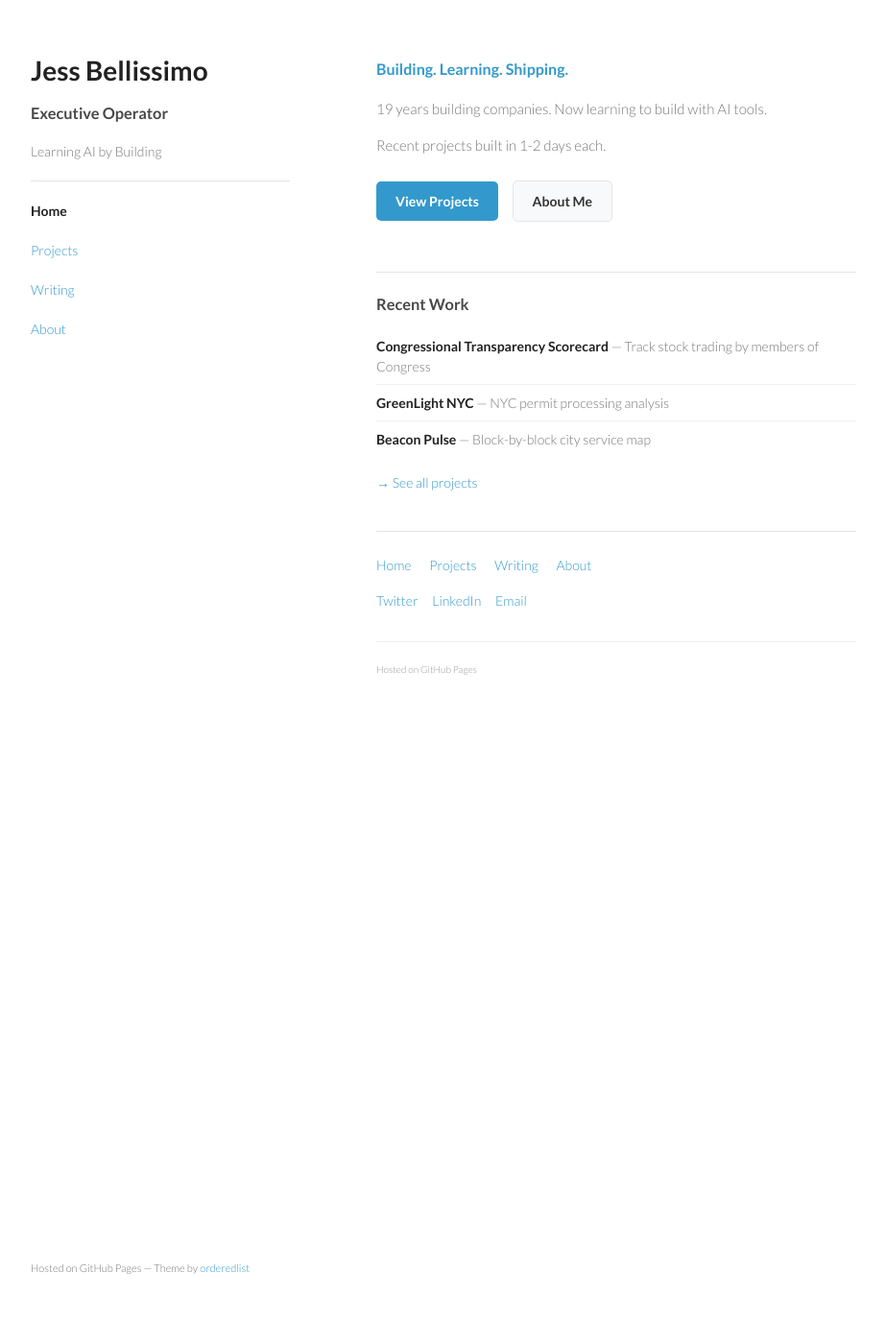
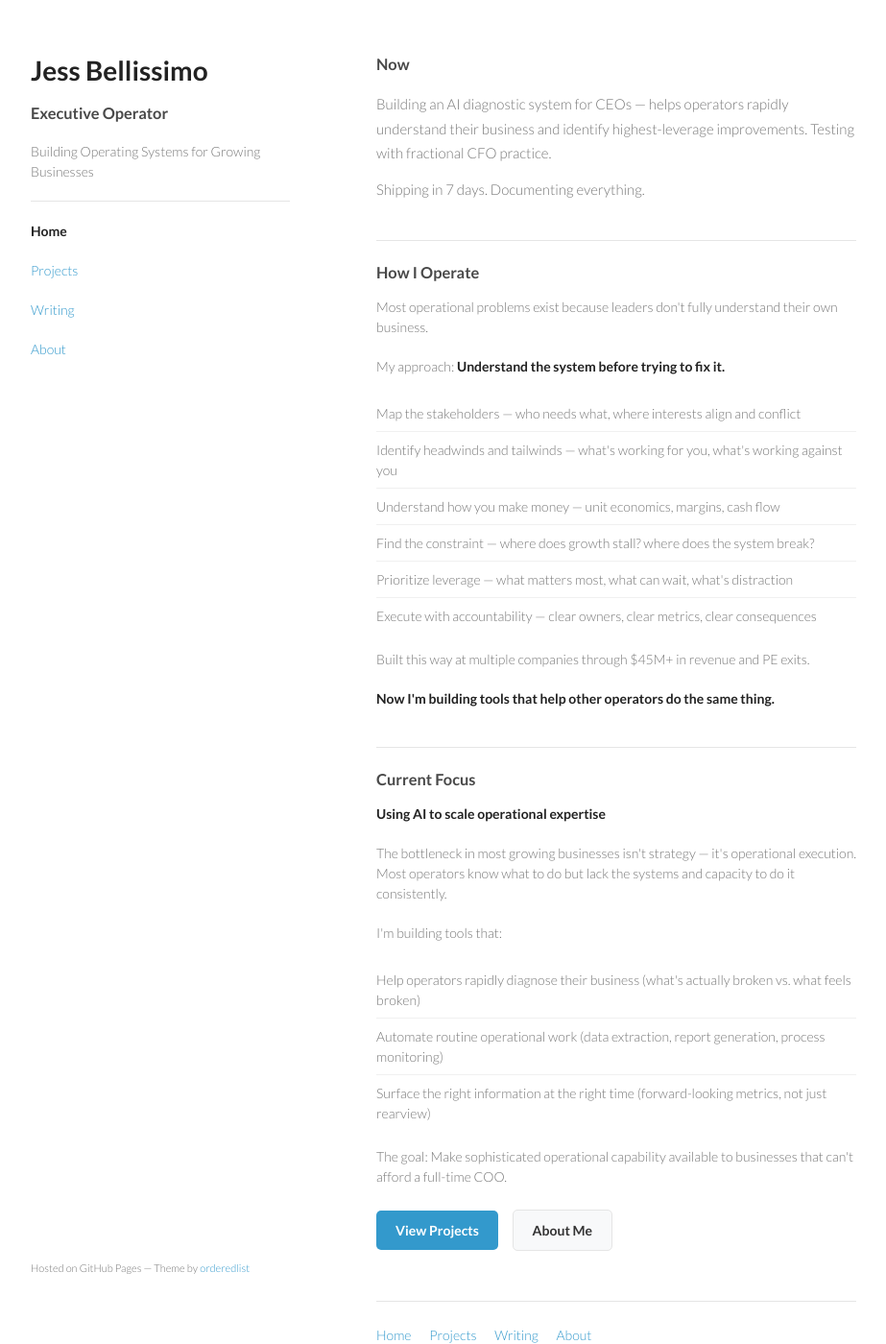
Before and after one commit to JBellissimo/jbellissimo.github.io, a Jekyll site: the page index.html, which Jekyll copies as it is, in a window 1280 px wide and 1400 px high. Shown: the whole window at 96% size, without its empty margins (178-1101 px from the left). Built offline with Jekyll 4.4.1, drawn with Linux system fonts in a browser that asks for light colours.

Commit message:
Pivot site messaging from civic tech to operational expertise and AI tools
- Update tagline across all pages to "Building Operating Systems for Growing Businesses"
- Add "Now" section on homepage highlighting AI CEO Advisor (shipping in 7 days)
- Add "How I Operate" section with 6 operational principles and track record
- Add "Current Focus" section about using AI to scale operational expertise
- Feature AI CEO Advisor project prominently on projects page
- Update about page to focus on operational expertise vs civic tech
- Move civic tech projects to "Previous Work" section

Co-Authored-By: Claude Sonnet 4.5 <noreply@anthropic.com>

```diff
--- a/index.html
+++ b/index.html
@@ -113,7 +113,7 @@
         <h3>
           <a name="who-i-am" class="anchor" href="#who-i-am"><span class="octicon octicon-link"></span></a>Executive Operator
         </h3>
-        <p>Learning AI by Building</p>
+        <p>Building Operating Systems for Growing Businesses</p>
         <hr/>
 
         <p class="view"><a href="/"><strong>Home</strong></a></p>
@@ -124,27 +124,58 @@
 
       <section>
         <div class="hero">
-          <p class="tagline">Building. Learning. Shipping.</p>
+          <h3>Now</h3>
           <p>
-            19 years building companies. Now learning to build with AI tools.
+            Building an AI diagnostic system for CEOs — helps operators rapidly understand their business and identify highest-leverage improvements. Testing with fractional CFO practice.
           </p>
           <p>
-            Recent projects built in 1-2 days each.
+            Shipping in 7 days. Documenting everything.
+          </p>
+        </div>
+
+        <div class="recent-work">
+          <h3>How I Operate</h3>
+          <p>
+            Most operational problems exist because leaders don't fully understand their own business.
+          </p>
+          <p>
+            My approach: <strong>Understand the system before trying to fix it.</strong>
+          </p>
+          <ul class="work-list">
+            <li>Map the stakeholders — who needs what, where interests align and conflict</li>
+            <li>Identify headwinds and tailwinds — what's working for you, what's working against you</li>
+            <li>Understand how you make money — unit economics, margins, cash flow</li>
+            <li>Find the constraint — where does growth stall? where does the system break?</li>
+            <li>Prioritize leverage — what matters most, what can wait, what's distraction</li>
+            <li>Execute with accountability — clear owners, clear metrics, clear consequences</li>
+          </ul>
+          <p>
+            Built this way at multiple companies through $45M+ in revenue and PE exits.
+          </p>
+          <p>
+            <strong>Now I'm building tools that help other operators do the same thing.</strong>
+          </p>
+        </div>
+
+        <div class="recent-work">
+          <h3>Current Focus</h3>
+          <p><strong>Using AI to scale operational expertise</strong></p>
+          <p>
+            The bottleneck in most growing businesses isn't strategy — it's operational execution. Most operators know what to do but lack the systems and capacity to do it consistently.
+          </p>
+          <p>I'm building tools that:</p>
+          <ul class="work-list">
+            <li>Help operators rapidly diagnose their business (what's actually broken vs. what feels broken)</li>
+            <li>Automate routine operational work (data extraction, report generation, process monitoring)</li>
+            <li>Surface the right information at the right time (forward-looking metrics, not just rearview)</li>
+          </ul>
+          <p>
+            The goal: Make sophisticated operational capability available to businesses that can't afford a full-time COO.
           </p>
           <div class="cta-buttons">
             <a href="/projects.html" class="btn-primary">View Projects</a>
             <a href="/about.html" class="btn-secondary">About Me</a>
           </div>
-        </div>
-
-        <div class="recent-work">
-          <h3>Recent Work</h3>
-          <ul class="work-list">
-            <li><strong>Congressional Transparency Scorecard</strong> — Track stock trading by members of Congress</li>
-            <li><strong>GreenLight NYC</strong> — NYC permit processing analysis</li>
-            <li><strong>Beacon Pulse</strong> — Block-by-block city service map</li>
-          </ul>
-          <p><a href="/projects.html">→ See all projects</a></p>
         </div>
 
         <!-- Page Footer -->
```
Also changed, not shown: about.html (+9 -14 lines), projects.html (+24 -5 lines).
